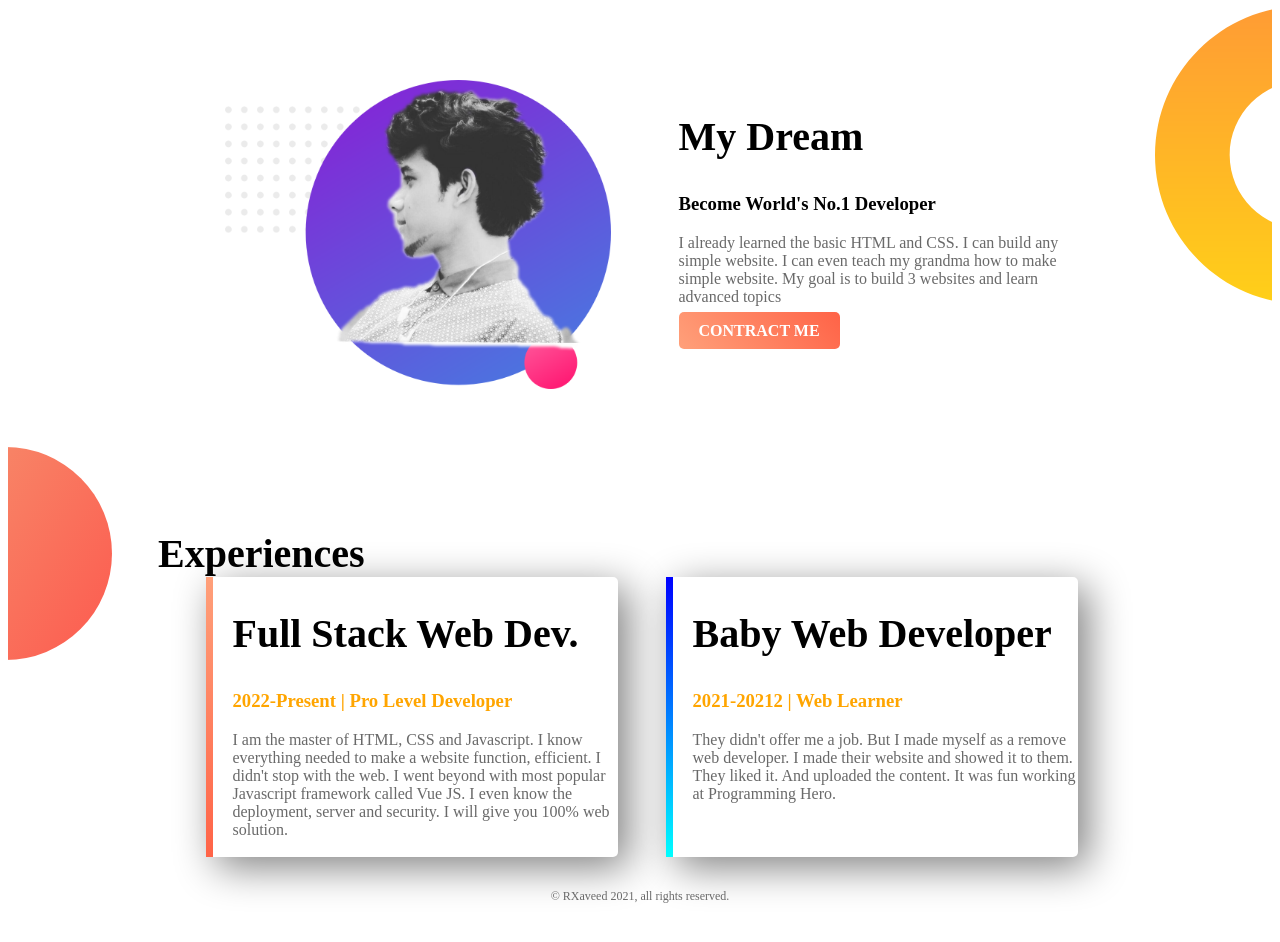
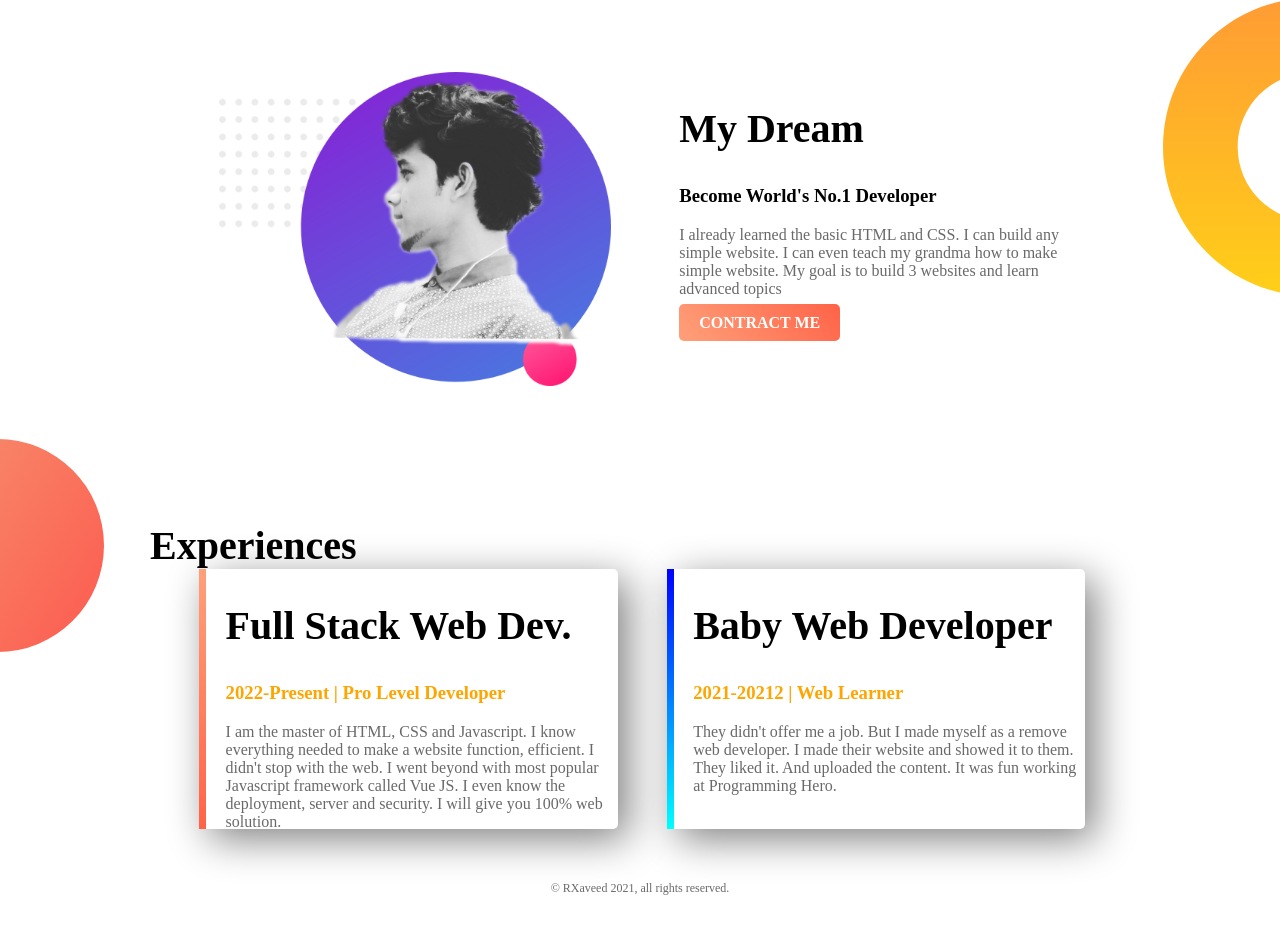
Before and after one commit to Tusher-Matubber01/web-portfolio, a plain HTML site: page index.html in a window 1280 px wide. Shown: the part 878-1820 px from the top of the page. Drawn offline with Linux system fonts and the light colour scheme; a web font is replaced by a local one.

Commit message:
fainal check done

```diff
--- a/style.css
+++ b/style.css
@@ -1,5 +1,6 @@
 body{
     font-family: 'Imbue', serif;
+    margin: 0;
 }
 h1{
     font-size: 50px;
@@ -10,8 +11,8 @@ h1{
 .half-width{
     width: 40%;
     float: left;
-margin-left: 5%;
-padding-left: 2%;
+    margin-left: 5%;
+    padding-left: 2%;
 }
 .half-width img{
     width: 100%;
@@ -61,7 +62,7 @@ section{
 .single-experience{
     box-shadow: 10px 10px 40px gray;
     border-radius: 5px;
-    height: 280px;
+    height: 260px;
     background-color: white;
 }
 .experience-area{
```
